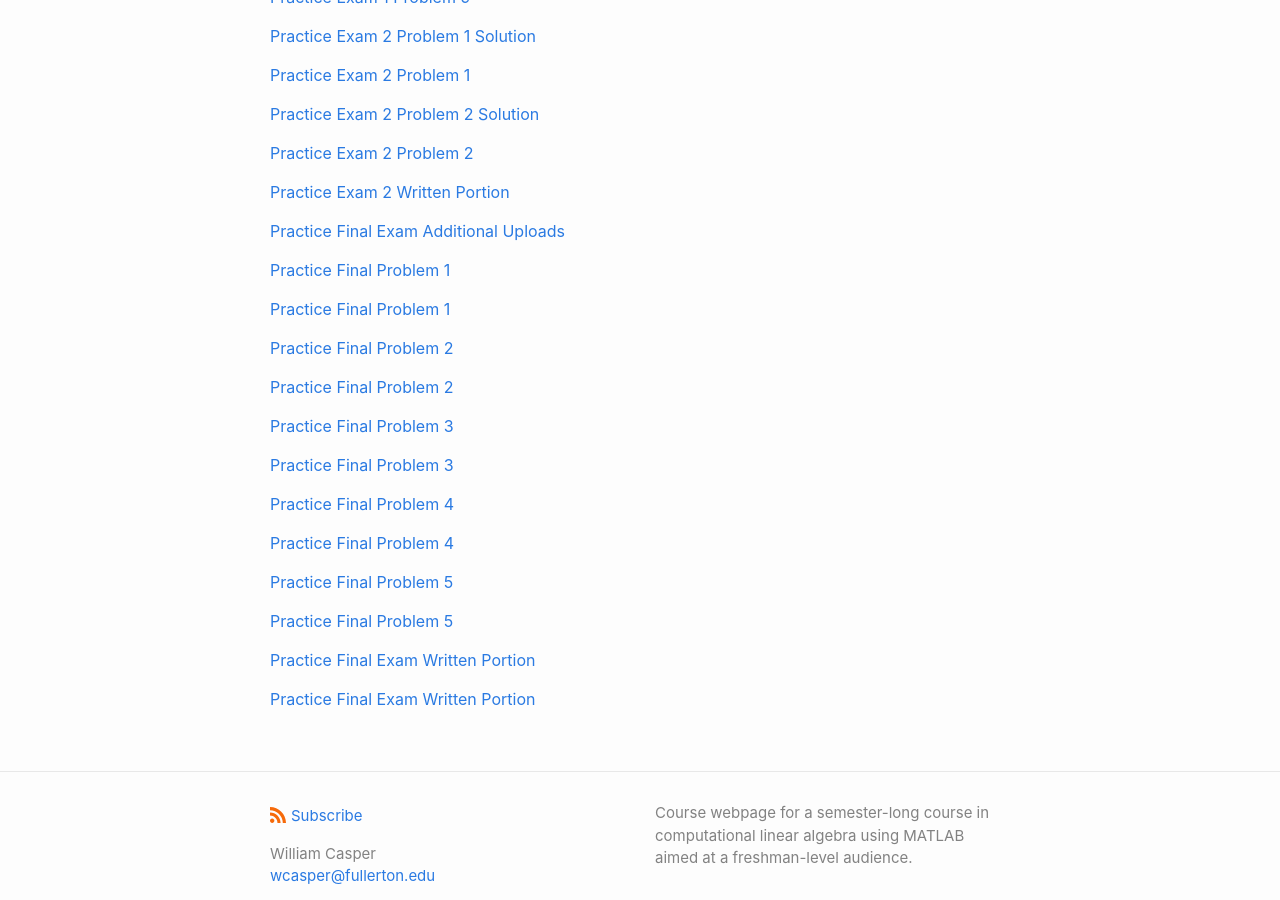
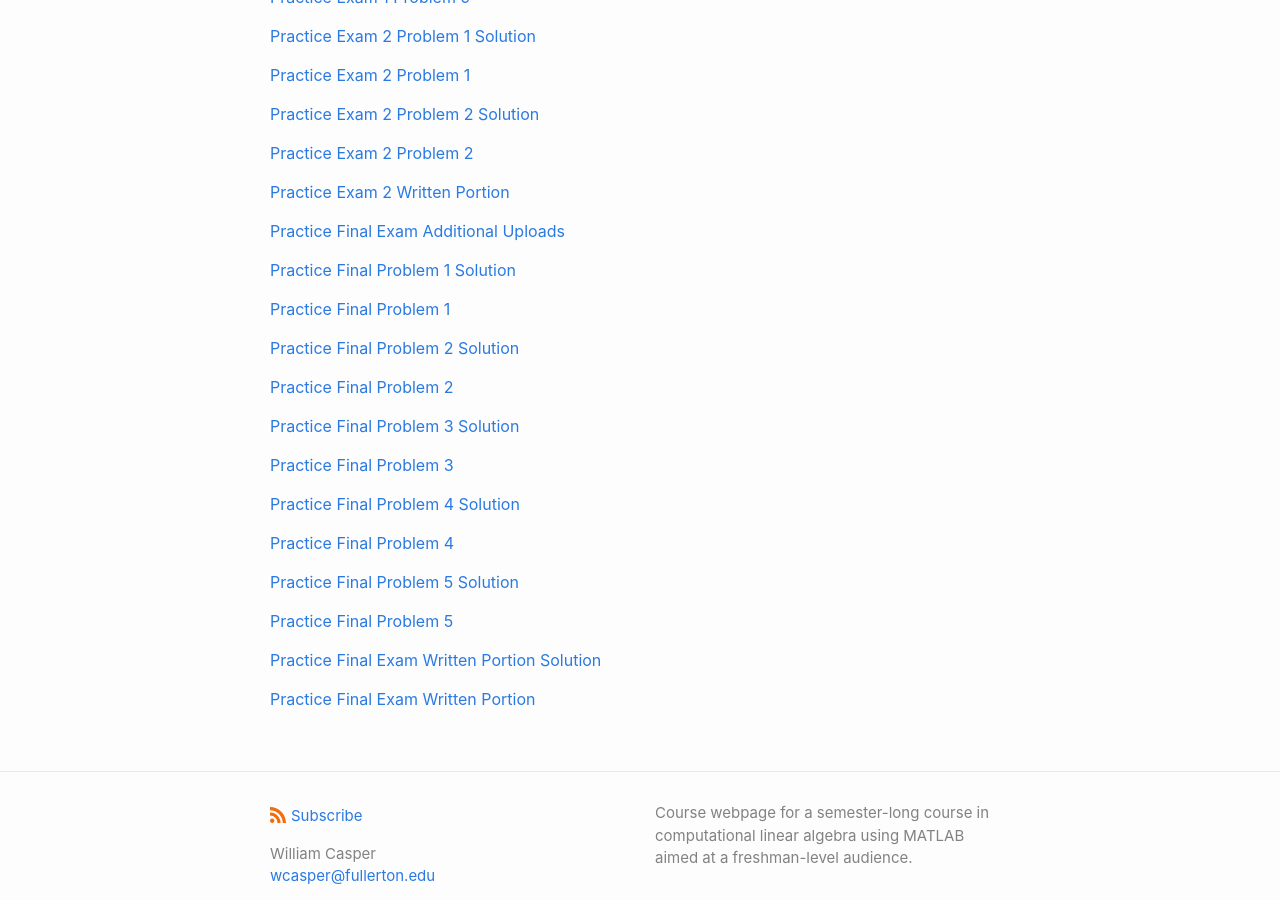
Before and after one commit to wcasper/math107spring2021, a Jekyll site: the page built from exams-list.md, in a window 1280 px wide and 900 px high, scrolled down 926 px. Built offline with Jekyll 4.4.1, drawn with Linux system fonts in a browser that asks for light colours.

Commit message:
fixed link names

```diff
--- a/_exams/practice-final/problem1-soln.md
+++ b/_exams/practice-final/problem1-soln.md
@@ -1,7 +1,7 @@
 ---
 layout: page
-title: Practice Final Problem 1
-permalink: /exams/practice-final/problem1
+title: Practice Final Problem 1 Solution
+permalink: /exams/practice-final/problem1-soln
 ---
 
 ## Problem 1
--- a/_exams/practice-final/problem2-soln.md
+++ b/_exams/practice-final/problem2-soln.md
@@ -1,7 +1,7 @@
 ---
 layout: page
-title: Practice Final Problem 2
-permalink: /exams/practice-final/problem2
+title: Practice Final Problem 2 Solution
+permalink: /exams/practice-final/problem2-soln
 ---
 
 ## Problem 2
--- a/_exams/practice-final/problem3-soln.md
+++ b/_exams/practice-final/problem3-soln.md
@@ -1,7 +1,7 @@
 ---
 layout: page
-title: Practice Final Problem 3
-permalink: /exams/practice-final/problem3
+title: Practice Final Problem 3 Solution
+permalink: /exams/practice-final/problem3-soln
 ---
 
 ## Problem 3
--- a/_exams/practice-final/problem4-soln.md
+++ b/_exams/practice-final/problem4-soln.md
@@ -1,7 +1,7 @@
 ---
 layout: page
-title: Practice Final Problem 4
-permalink: /exams/practice-final/problem4
+title: Practice Final Problem 4 Solution
+permalink: /exams/practice-final/problem4-soln
 ---
 
 ## Problem 4
--- a/_exams/practice-final/problem5-written.md
+++ b/_exams/practice-final/problem5-soln.md
@@ -1,7 +1,7 @@
 ---
 layout: page
-title: Practice Final Problem 5
-permalink: /exams/practice-final/problem5
+title: Practice Final Problem 5 Solution
+permalink: /exams/practice-final/problem5-soln
 ---
 
 ## Problem 5
--- a/_exams/practice-final/written-portion-soln.md
+++ b/_exams/practice-final/written-portion-soln.md
@@ -1,7 +1,7 @@
 ---
 layout: page
-title: Practice Final Exam Written Portion
-permalink: /exams/practice-final/written-portion
+title: Practice Final Exam Written Portion Solution
+permalink: /exams/practice-final/written-portion-soln
 ---
 
 ## Problem 6
```
